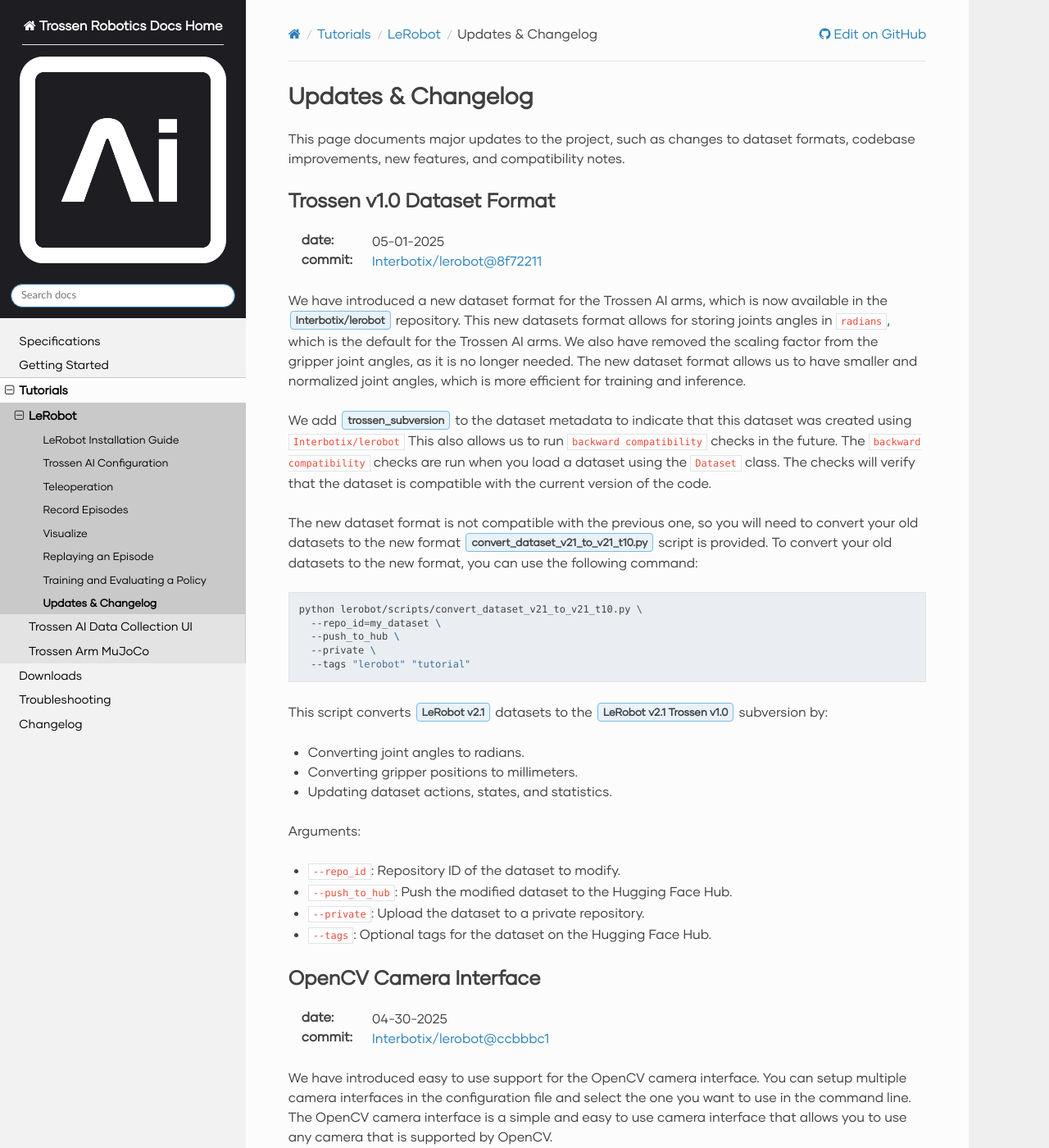
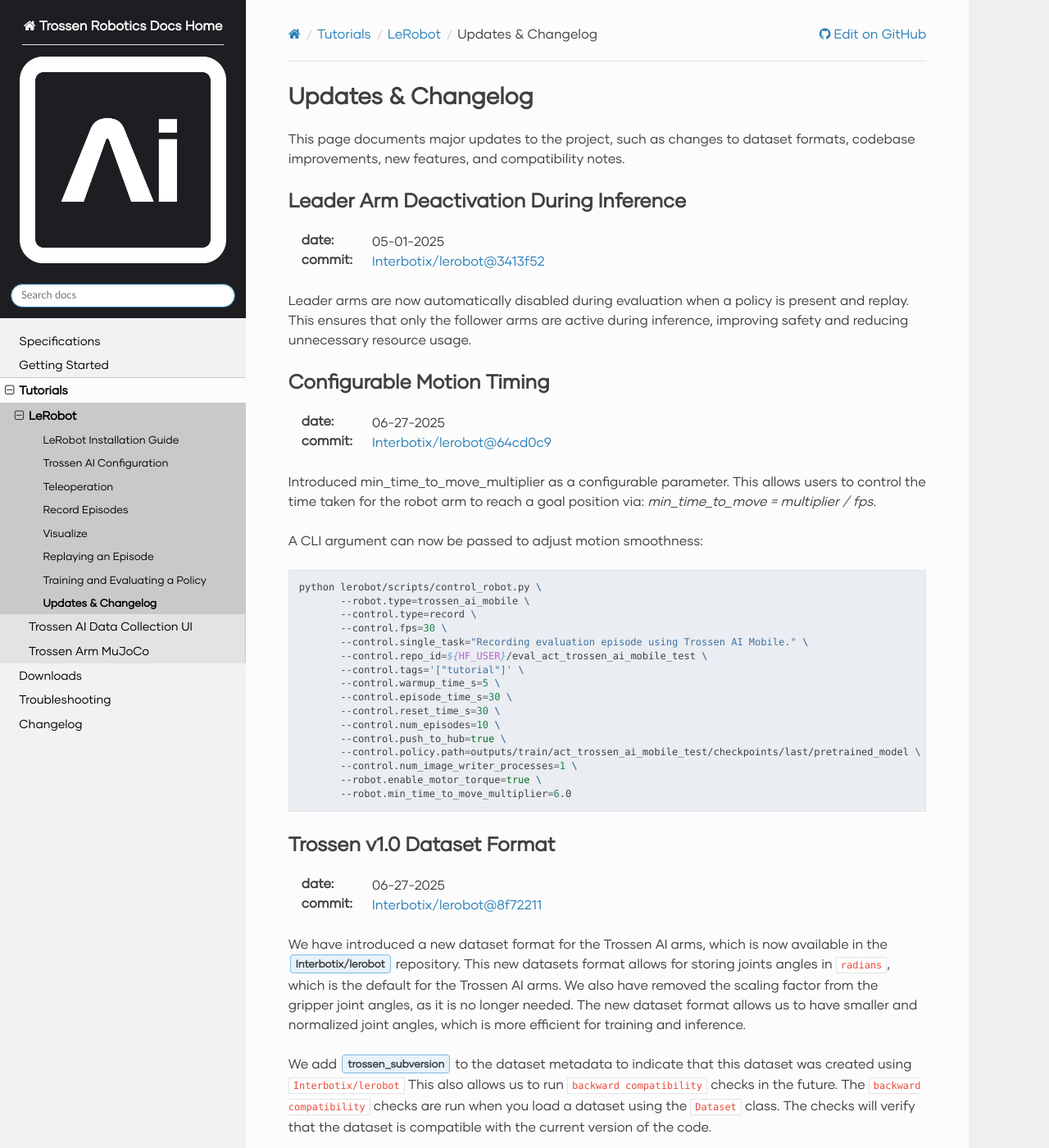
Before and after one commit to TrossenRobotics/trossen_arm, a Sphinx documentation site: the page built from docs/tutorials/lerobot/changelog.rst, in a window 1280 px wide and 1400 px high. Shown: the whole window at 82% size. Built offline with Sphinx 7.4.7 and the Read the Docs theme 3.1.0, drawn with Linux system fonts in a browser that asks for light colours; some web fonts are replaced; pages that are not in the unit, such as notebooks, are missing from menus.

Commit message:
Update documentation : motion config, leader arm deactivation

```diff
--- a/docs/tutorials/lerobot/changelog.rst
+++ b/docs/tutorials/lerobot/changelog.rst
@@ -4,10 +4,52 @@ Updates & Changelog
 
 This page documents major updates to the project, such as changes to dataset formats, codebase improvements, new features, and compatibility notes.
 
+Leader Arm Deactivation During Inference
+========================================
+
+:date: 05-01-2025
+:commit: `Interbotix/lerobot@3413f52 <https://github.com/Interbotix/lerobot/commit/3413f525536aa995b1a0a6e32046f27c603b6f87>`_
+
+
+Leader arms are now automatically disabled during evaluation when a policy is present and replay.
+This ensures that only the follower arms are active during inference, improving safety and reducing unnecessary resource usage.
+
+Configurable Motion Timing
+==========================
+
+:date: 06-27-2025
+:commit: `Interbotix/lerobot@64cd0c9 <https://github.com/Interbotix/lerobot/commit/64cd0c919ab5380656eaacc76dc3331958ba0d78>`_
+
+
+Introduced min_time_to_move_multiplier as a configurable parameter.
+This allows users to control the time taken for the robot arm to reach a goal position via:
+`min_time_to_move = multiplier / fps`.
+
+A CLI argument can now be passed to adjust motion smoothness:
+
+.. code-block:: bash
+
+    python lerobot/scripts/control_robot.py \
+           --robot.type=trossen_ai_mobile \
+           --control.type=record \
+           --control.fps=30 \
+           --control.single_task="Recording evaluation episode using Trossen AI Mobile." \
+           --control.repo_id=${HF_USER}/eval_act_trossen_ai_mobile_test \
+           --control.tags='["tutorial"]' \
+           --control.warmup_time_s=5 \
+           --control.episode_time_s=30 \
+           --control.reset_time_s=30 \
+           --control.num_episodes=10 \
+           --control.push_to_hub=true \
+           --control.policy.path=outputs/train/act_trossen_ai_mobile_test/checkpoints/last/pretrained_model \
+           --control.num_image_writer_processes=1 \
+           --robot.enable_motor_torque=true \
+           --robot.min_time_to_move_multiplier=6.0
+
 Trossen v1.0 Dataset Format
 ===========================
 
-:date: 05-01-2025
+:date: 06-27-2025
 :commit: `Interbotix/lerobot@8f72211 <https://github.com/Interbotix/lerobot/commit/8f7221114505e770f1f987b6cd909e0f4a323993>`_
 
 
```
Also changed, not shown: docs/tutorials/lerobot/replay.rst (+7 -0 lines), docs/tutorials/lerobot/train_and_evaluate.rst (+19 -0 lines).
